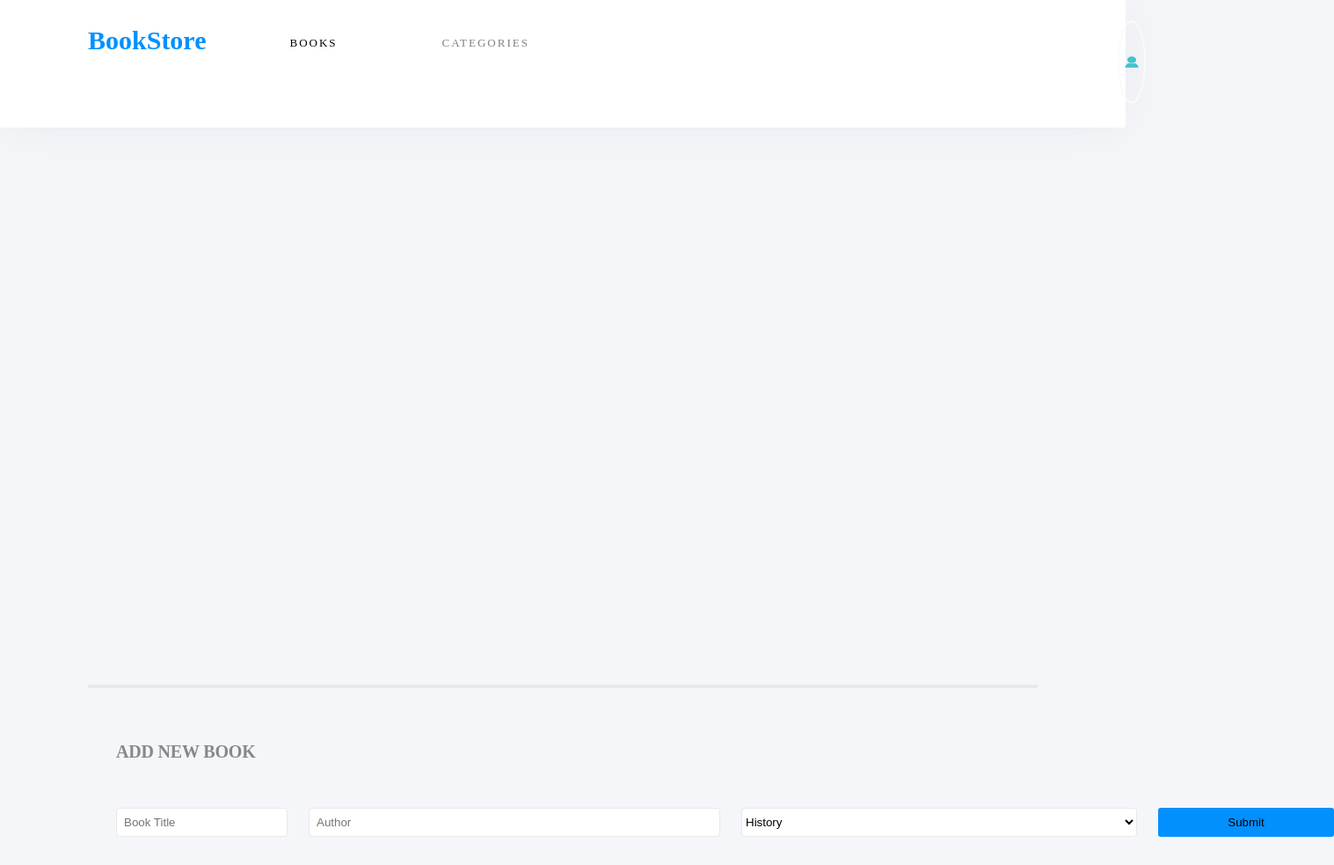
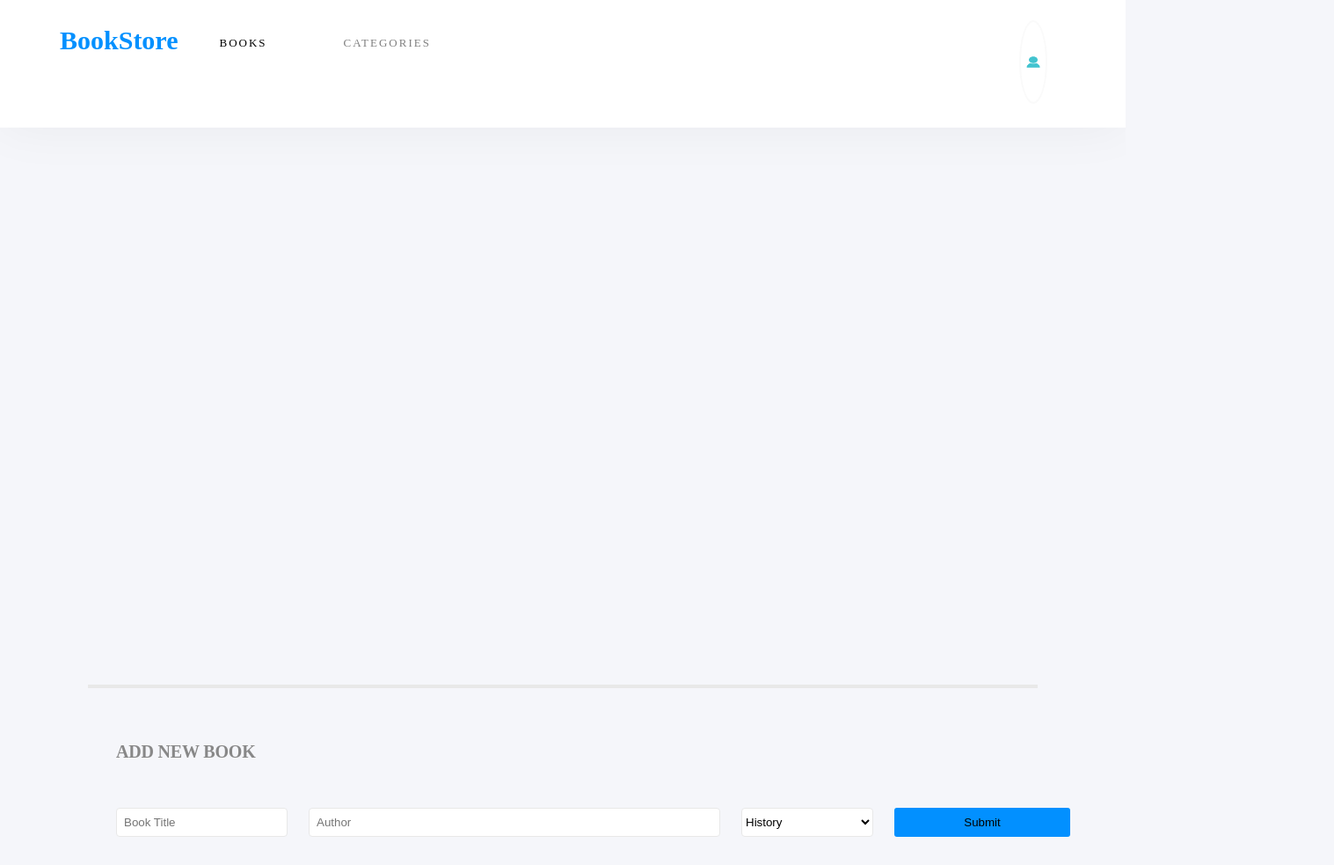
Before and after one commit to Fourteen98/bookstore-with-react, a React (Create React App) app: page / in a window 1280 px wide. Shown: the whole page at 88% size, 1517 px wide, since content can reach past the window. Built offline with nearby package versions, Linux system fonts and the light colour scheme; no server answers.

Commit message:
fix horizontal scrolling

```diff
--- a/src/index.css
+++ b/src/index.css
@@ -14,7 +14,7 @@ body {
   justify-content: space-between;
   height: 5.938rem;
   margin: 0 0 2.375rem;
-  padding: 1.438rem 6.188rem 1.688rem 6.25rem;
+  padding: 1.438rem 6.188rem 1.688rem 4.25rem;
   background-color: #fff;
   box-shadow: 0 0 60px 0 rgba(0, 0, 0, 0.05);
 }
@@ -78,8 +78,6 @@ body {
 .links {
   display: flex;
   flex-direction: row;
-  gap: 2rem;
-  margin-left: 3rem;
 }
 
 .links a {
@@ -263,7 +261,7 @@ button {
 
 .inner--form {
   display: grid;
-  grid-template-columns: 3fr 1fr 1fr 1fr;
+  grid-template-columns: 2fr 1fr 1fr 1fr;
   flex-direction: row;
   gap: 1.5rem;
 }
@@ -290,7 +288,7 @@ input {
 }
 
 .dropdown {
-  width: 450px;
+  width: 150px;
   border-radius: 4px;
   border: solid 1px #e8e8e8;
   background-color: #fff;
```
